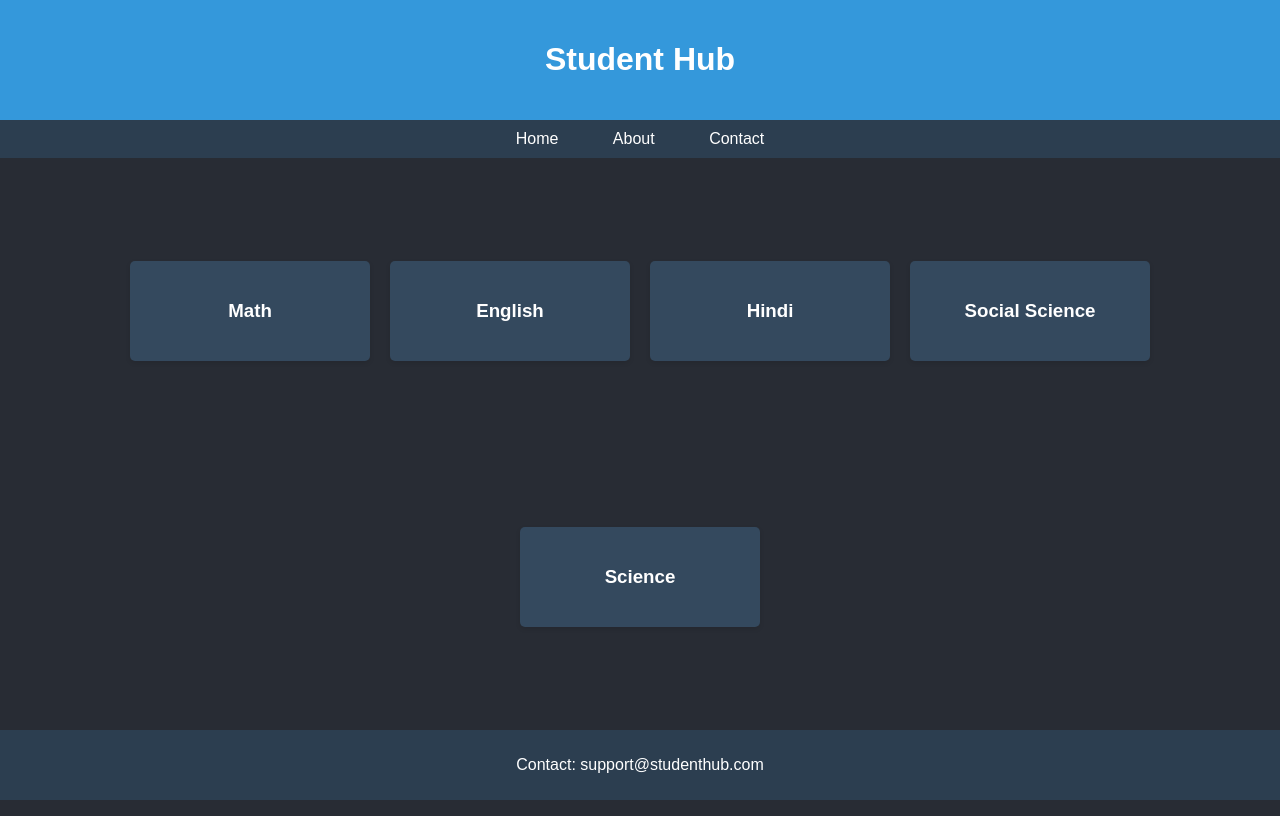
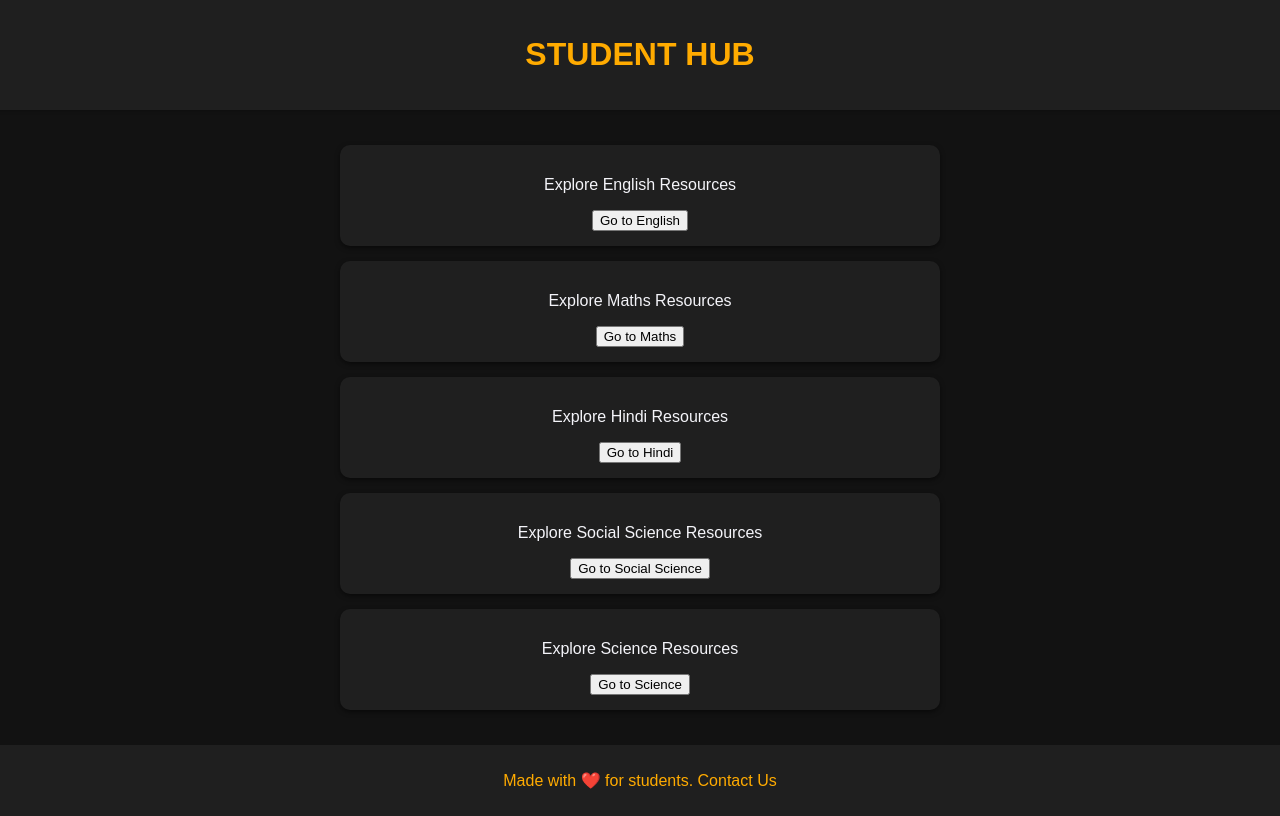
Before and after one commit to HimanshuSingh7777/studenthub, a plain HTML site: page index.html in a window 1280 px wide. Drawn offline with Linux system fonts and the light colour scheme.

Commit message:
first commit

```diff
--- a/index.html
+++ b/index.html
@@ -5,118 +5,99 @@
     <meta name="viewport" content="width=device-width, initial-scale=1.0">
     <title>Student Hub</title>
     <style>
+        :root {
+            --bg-color: #121212;
+            --text-color: #f4f4f9;
+            --header-bg: #1f1f1f;
+            --header-text: #ffab00;
+            --card-bg: #1f1f1f;
+            --card-shadow: rgba(0, 0, 0, 0.5);
+            --button-bg: #333;
+            --button-color: #ffab00;
+        }
+
+
+
+
         body {
-            font-family: sans-serif;
+            font-family: Arial, sans-serif;
             margin: 0;
             padding: 0;
-            background-color: #282c34; /* Dark gray background */
-            color: #fff; /* White text */
             display: flex;
             flex-direction: column;
-            min-height: 100vh;
+            align-items: center;
+            background-color: var(--bg-color);
+            color: var(--text-color);
+        }
+        header {
+            background-color: var(--header-bg);
+            color: var(--header-text);
+            padding: 15px 20px;
+            text-align: center;
+            width: 100%;
+            box-shadow: 0 2px 5px rgba(0, 0, 0, 0.2);
+            position: relative;
         }
 
-        header {
-            background-color: #3498db; /* Blue header */
-            color: #fff;
+        main {
             padding: 20px;
+            width: 90%;
+            max-width: 600px;
+        }
+        .card {
+            background: var(--card-bg);
+            border-radius: 10px;
+            box-shadow: 0 2px 5px var(--card-shadow);
+            margin: 15px 0;
+            padding: 15px;
             text-align: center;
         }
 
-        nav {
-            background-color: #2c3e50; /* Darker gray navigation */
+        .card button:hover {
+            background-color: #ddd;
+        }
+        footer {
+            margin-top: auto;
+            background-color: var(--header-bg);
+            color: var(--header-text);
             padding: 10px;
             text-align: center;
+            width: 100%;
         }
-
-        nav a {
-            color: #fff; /* White links */
-            text-decoration: none;
-            margin: 0 15px;
-            padding: 5px 10px;
-            border-radius: 3px;
-            transition: background-color 0.3s;
-        }
-
-        nav a:hover {
-            background-color: #34495e; /* Darker gray on hover */
-        }
-
-        main {
-            flex-grow: 1; /* Make main content take up remaining space */
-            display: flex;
-            flex-wrap: wrap; /* Allow subjects to wrap to the next row */
-            justify-content: center; /* Center subjects horizontally */
-            align-items: center; /* Center subjects vertically */
-            padding: 20px;
-        }
-
-        .subject-card {
-            background-color: #34495e; /* Darker gray card background */
-            border-radius: 5px;
-            box-shadow: 0 2px 5px rgba(0, 0, 0, 0.1);
-            padding: 20px;
-            margin: 10px;
-            text-align: center;
-            width: 200px;
-            cursor: pointer; /* Add cursor pointer for better user experience */
-            transition: transform 0.2s; /* Add hover effect */
-        }
-
-        .subject-card:hover {
-            transform: scale(1.05); /* Slightly enlarge on hover */
-        }
-
-        .subject-card h3 {
-            color: #fff; /* White text */
-        }
-
-        footer {
-            background-color: #2c3e50; /* Darker gray footer */
-            padding: 10px;
-            text-align: center;
-        }
-
         footer a {
-            color: #fff;
+            color: var(--button-color);
             text-decoration: none;
         }
     </style>
+
 </head>
 <body>
-
-    <header>
-        <h1>Student Hub</h1>
-    </header>
-
-    <nav>
-        <a href="#">Home</a>
-        <a href="#">About</a>
-        <a href="#">Contact</a>
-    </nav>
-
+    <header> <h1>STUDENT HUB</h1> </header>
     <main>
-    </div>
-        <div class="subject-card" onclick="location.href='maths.html'">
-            <h3>Math</h3>
+        <div class="card">
+            <p>Explore English Resources</p>
+            <button onclick="location.href='english.html'">Go to English</button>
         </div>
-        <div class="subject-card" onclick="location.href='english.html'">
-            <h3>English</h3>
+        <div class="card">
+            <p>Explore Maths Resources</p>
+            <button onclick="location.href='maths.html'" >Go to Maths</button>
         </div>
-        <div class="subject-card" onclick="location.href='hindi.html'">
-            <h3>Hindi</h3>
+        <div class="card">
+            <p>Explore Hindi Resources</p>
+            <button onclick="location.href='hindi.html'" >Go to Hindi</button>
         </div>
-        <div class="subject-card" onclick="location.href='sst.html'">
-            <h3>Social Science</h3>
+        <div class="card">
+            <p>Explore Social Science Resources</p>
+            <button>Go to Social Science</button>
         </div>
-        <div class="subject-card" onclick="location.href='science.html'">
-            <h3>Science</h3>
+        <div class="card">
+            <p>Explore Science Resources</p>
+            <button>Go to Science</button>
         </div>
     </main>
+    <footer>
 
-    <footer>
-        <p>Contact: <a href="mailto:support@studenthub.com">support@studenthub.com</a></p>
+        <p>Made with ❤️ for students. <a href="support.html">Contact Us</a></p>
     </footer>
-
 </body>
 </html>
```
